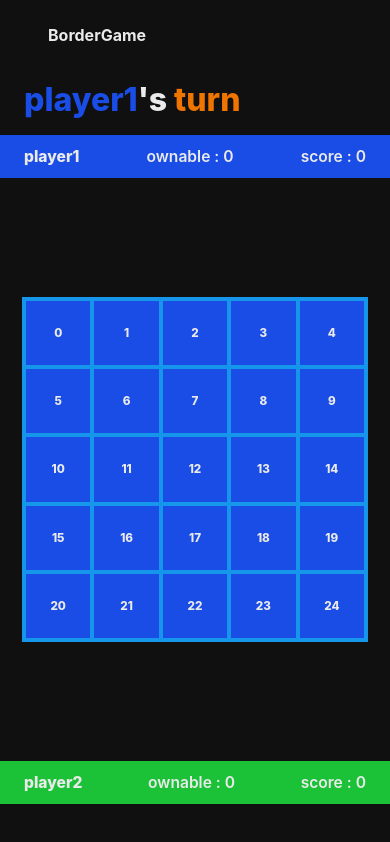
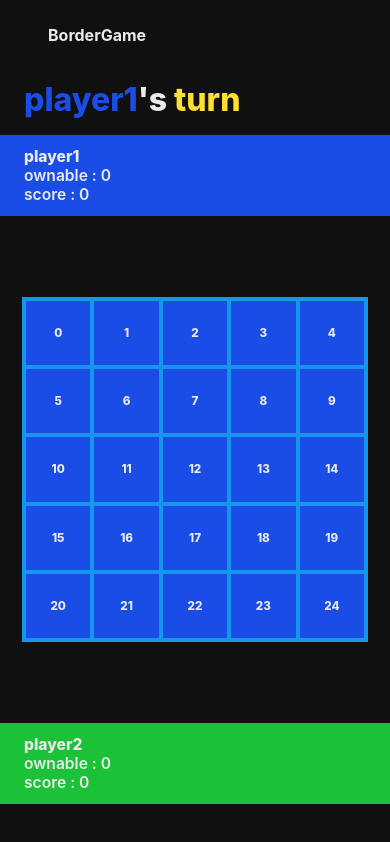
Before and after one commit to yyb02006/Boardgame, a React (Create React App) app: page / in a window 390 px wide. Built offline with nearby package versions, Linux system fonts and the light colour scheme.

Commit message:
승패가 결정될 때의 css 인터랙티브 추가

```diff
--- a/src/routes/Home.tsx
+++ b/src/routes/Home.tsx
@@ -27,6 +27,7 @@ const colors = {
 	common: {
 		noneActiveBorder: '#808080',
 		activeBorder: '#f07400',
+		emphaticYellow: '#ffe030',
 		ownableBorder: '#bda93c',
 	},
 };
@@ -63,7 +64,7 @@ const Player = styled.div<PlayerProps>`
 const TitleContainer = styled.div`
 	display: flex;
 	${Turn} {
-		color: ${colors.common.activeBorder};
+		color: ${colors.common.emphaticYellow};
 	}
 	@media screen and (max-width: 1024px) {
 		font-size: 2rem;
@@ -99,6 +100,16 @@ const PlayerCardStyle = styled.div<PlayerCardStyleProps>`
 		font-size: ${`clamp(1rem,2vw,2rem)`};
 		font-weight: 600;
 		margin: 0;
+	}
+	div {
+		${(props) =>
+			props.$playState === 'win'
+				? css`
+						display: flex;
+						justify-content: center;
+						align-items: center;
+				  `
+				: null}
 	}
 	@media screen and (max-width: 1024px) {
 		margin: ${(props) =>
@@ -289,8 +300,9 @@ const ResultLayout = styled.div<{ $winner: PlayerElement | undefined }>`
 	justify-content: center;
 	align-items: center;
 	padding-bottom: 40px;
+	color: ${colors.common.emphaticYellow};
 	div {
-		font-size: ${'clamp(4rem,6vw,6rem)'};
+		font-size: ${'clamp(4rem,6vw,8rem)'};
 		div {
 			display: flex;
 			justify-content: center;
@@ -301,7 +313,6 @@ const ResultLayout = styled.div<{ $winner: PlayerElement | undefined }>`
 const Result = ({ gameState }: { gameState: GameState }) => {
 	const playState: Exclude<PlayState, 'playing'> =
 		gameState.playState === 'playing' ? 'draw' : gameState.playState;
-	const playerWiningState = { ...gameState.isPlayerWin };
 	const winner = (
 		Object.entries(gameState.isPlayerWin) as Array<[PlayerElement, boolean]>
 	).find((entry) => entry[1])?.[0];
@@ -311,7 +322,7 @@ const Result = ({ gameState }: { gameState: GameState }) => {
 				<div>Draw</div>
 			) : (
 				<div>
-					<div>winner</div>
+					<div>Winner</div>
 					<div>{winner}</div>
 				</div>
 			)}
@@ -336,7 +347,6 @@ const BoxCollection = ({
 		setGameState,
 	} = useHomeContext();
 	const opponentPlayer = getOppositeElement(currentPlayer);
-	const oppositeDirection = getOppositeElement(direction);
 	const onBoxClick = (sideId: number) => {
 		const formattedSelected: Selected = !selected[direction].some(
 			(item) => item.border === borderId && item.side === sideId
@@ -1652,27 +1662,52 @@ const BorderBox = ({ direction }: BorderBoxProps) => {
 };
 
 const PlayerCard = ({ player }: { player: PlayerElement }) => {
-	const { players, boxes } = useHomeContext();
+	const { players, boxes, gameState } = useHomeContext();
+	const { isPlayerWin, playState } = gameState;
 	return (
-		<PlayerCardStyle $player={player}>
+		<PlayerCardStyle $player={player} $playState={playState}>
+			{playState === 'win' ? (
+				<div>{isPlayerWin[player] ? 'Win!' : 'Lose...'}</div>
+			) : (
+				<div>
 					{players[player].name} <br />
 					<h3>ownable : {players[player].ownableBoxCount}</h3>
 					<h3>
 						score :{' '}
-				{boxes.filter((box) => box.isSurrounded && box.owner === player).length}
+						{
+							boxes.filter((box) => box.isSurrounded && box.owner === player)
+								.length
+						}
 					</h3>
+				</div>
+			)}
 		</PlayerCardStyle>
 	);
 };
 
 const Board = () => {
-	const { boxes, currentPlayer } = useHomeContext();
+	const { boxes, currentPlayer, gameState } = useHomeContext();
+	const { isPlayerWin, playState } = gameState;
+	const winner = (
+		Object.entries(isPlayerWin) as Array<[PlayerElement, boolean]>
+	).find((entry) => entry[1])?.[0];
+	const player = playState === 'win' && winner ? winner : currentPlayer;
 	return (
 		<>
 			<TitleContainer>
-				<Player $currentPlayer={currentPlayer}>{currentPlayer}</Player>
+				{playState === 'draw' ? (
+					<div>Draw</div>
+				) : (
+					<>
+						<Player $currentPlayer={player}>{player}</Player>
+						{playState === 'win' ? (
+							<span>&nbsp;</span>
+						) : (
 							<span>{`'s`}&nbsp;</span>
-				<Turn>{`turn`}</Turn>
+						)}
+						<Turn>{playState === 'win' ? `win` : `turn`}</Turn>
+					</>
+				)}
 			</TitleContainer>
 			<BoardLayout>
 				<PlayerCard player="player1" />
--- a/src/typings/HomeTypes.d.ts
+++ b/src/typings/HomeTypes.d.ts
@@ -136,6 +136,7 @@ interface PlayerProps {
 
 interface PlayerCardStyleProps {
 	$player: PlayerElement;
+	$playState: PlayState;
 }
 
 interface BoardItemsContainerProps {
```
Lines whose indentation alone changed are shown as unchanged.
